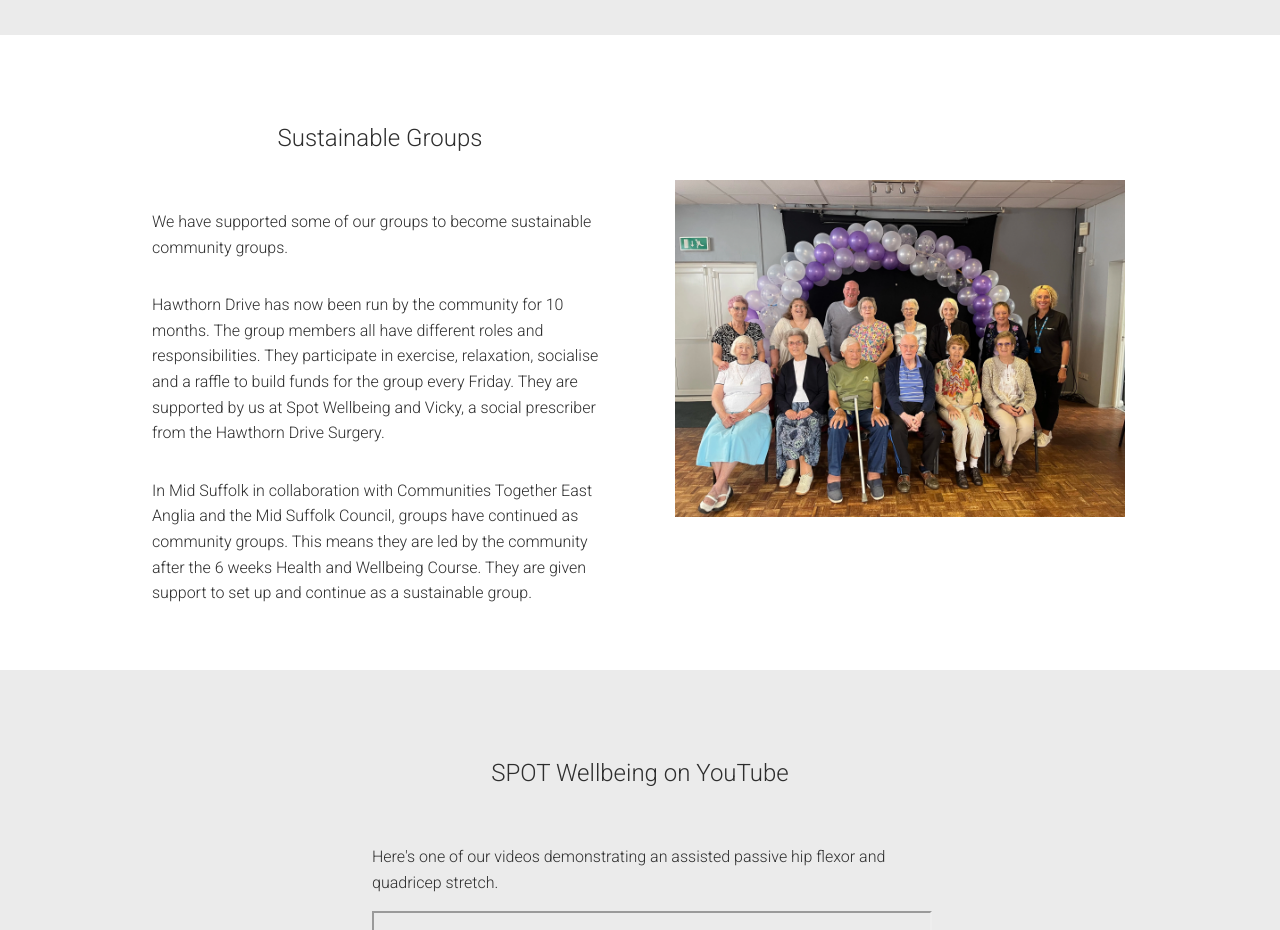
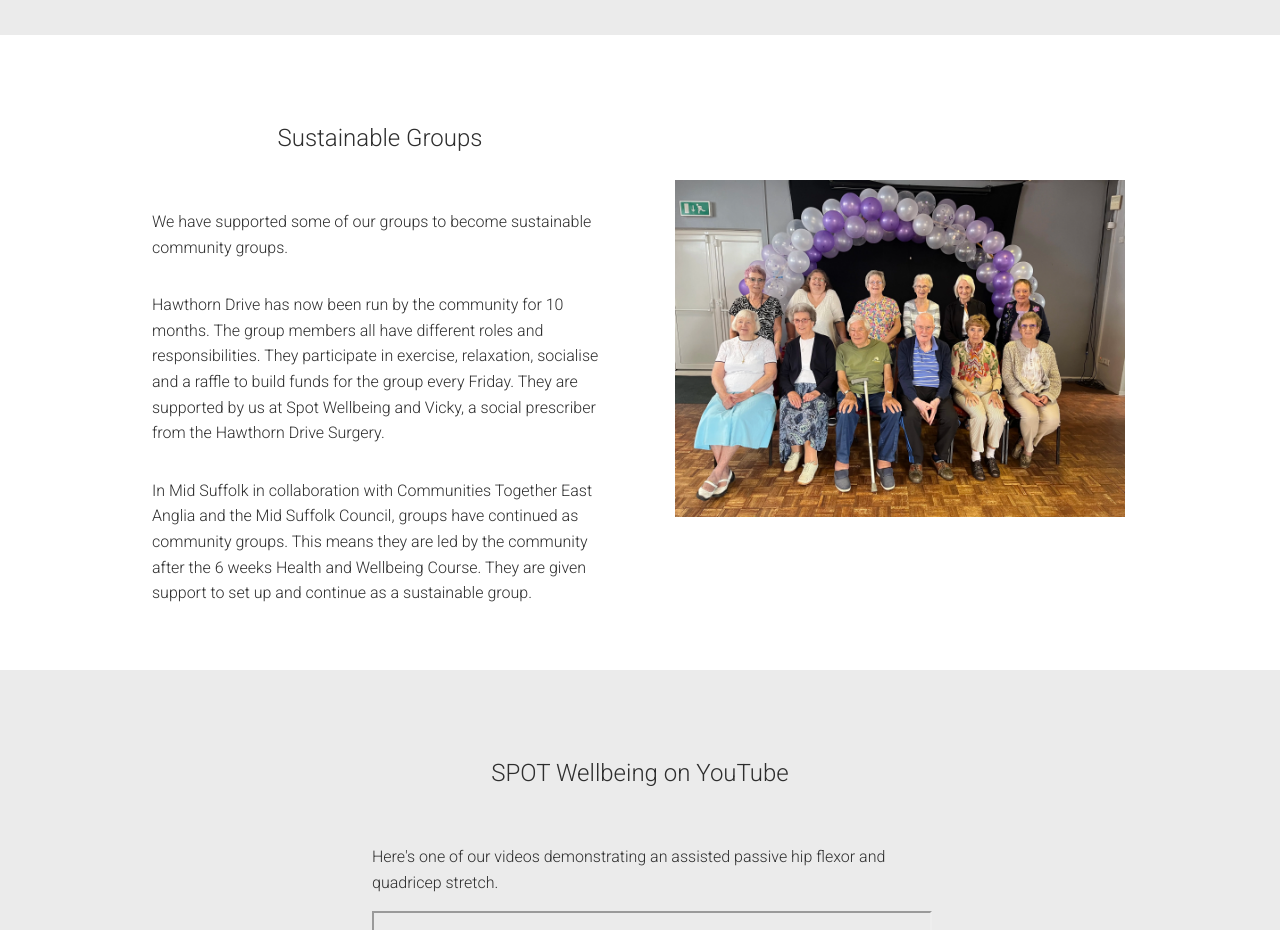
Before and after one commit to spot-wellbeing/spot-wellbeing, a Next.js app: page /services in a window 1280 px wide. Shown: the part 3300-4230 px from the top of the page. Built offline with nearby package versions, Linux system fonts and the light colour scheme; grey boxes are pictures that could not be loaded.

Commit message:
feat: update groups photo

```diff
--- a/src/pages/services.js
+++ b/src/pages/services.js
@@ -95,8 +95,8 @@ const ServicesPage = () => (
         title="Sustainable Groups"
         img={
           {
-            imgUrl: "/img/hawthorn-drive-group.jpeg",
-            webpUrl: "/img/hawthorn-drive-group.webp",
+            imgUrl: "/img/sustainable-group-photo.jpeg",
+            webpUrl: "/img/sustainable-group-photo.webp",
             alt: 'The Hawthorn Drive group',
           }
         }
```
Also changed, not shown: public/img/sustainable-group-photo.webp (added), 1 other file (tests, documents, lock files or other folders).
